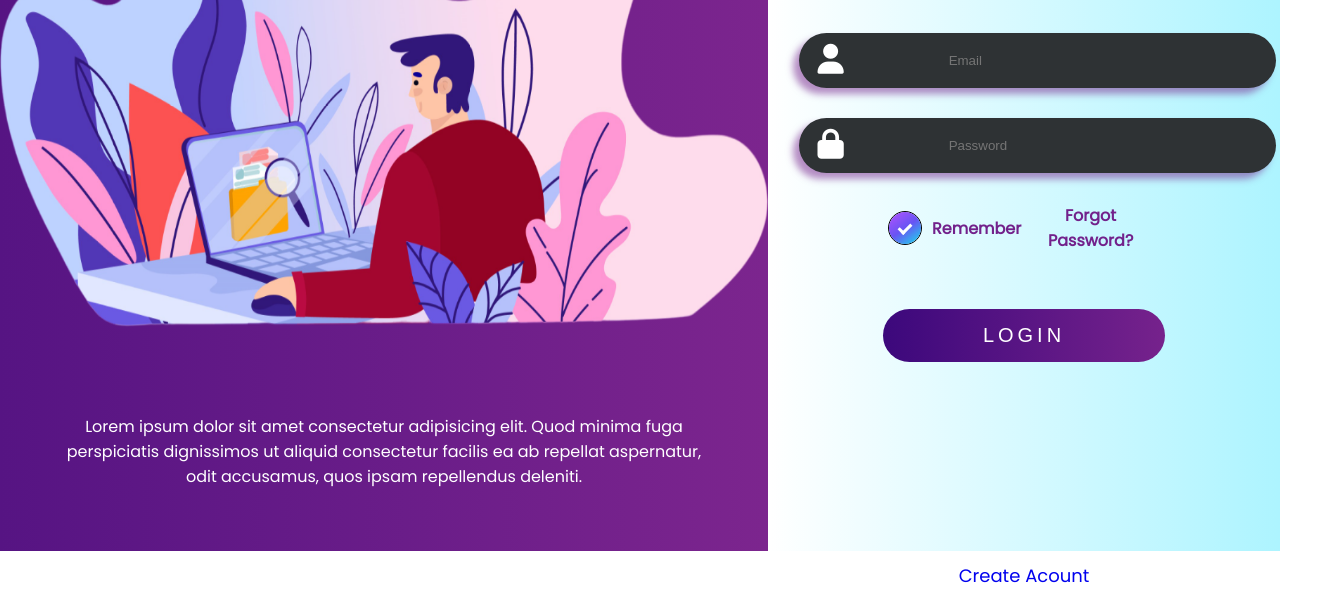
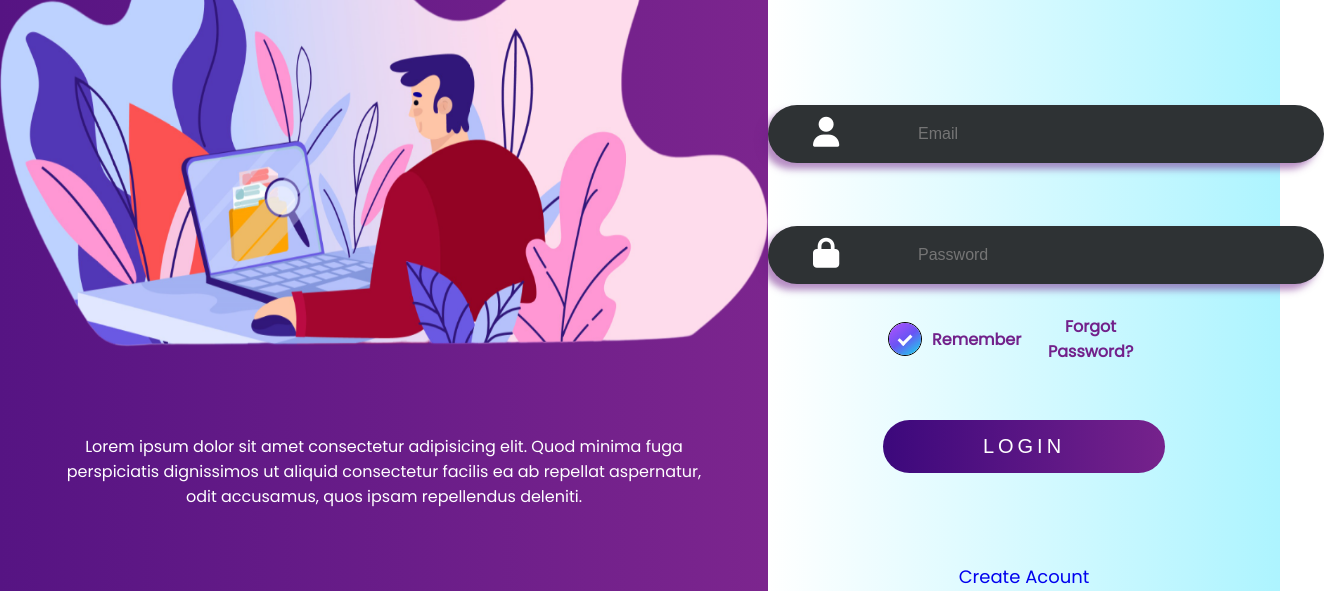
Before and after one commit to victorgustavodev/Register, a website: page index.html in a window 1280 px wide. Shown: the part 249-840 px from the top of the page, 1324 px wide, since content can reach past the window. Drawn offline with Linux system fonts and the light colour scheme.

Commit message:
atualização no estilo

```diff
--- a/style.css
+++ b/style.css
@@ -10,6 +10,8 @@ body {
   display: flex;
   width: 100vh;
   font-family: "Poppins", sans-serif;
+  overflow-x: hidden;
+  overflow-y: hidden;
 }
 .container {
   display: flex;
@@ -25,7 +27,7 @@ body {
   flex-direction: column;
   background: linear-gradient(to right, #561483, #7c258e);
   width: 60vw;
-  height: 100vh;
+  height: 105vh;
 }
 
 .left-page p {
@@ -61,7 +63,7 @@ body {
   flex-direction: column;
   background: linear-gradient(to right, #ffffff, #adf4ff);
   width: 40vw;
-  height: 100vh;
+  height: 105vh;
   z-index: 0;
 }
 
@@ -101,10 +103,17 @@ body {
   color: #72218b;
 }
 
+/* inputs */
+
+input {
+  font-size: medium;
+}
+
 #email
 {
     text-align: left;
     padding: 20px 150px;
+    width: 50%;
     box-sizing: 1px solid black;
     border: none;
     border-radius: 40px;
@@ -116,6 +125,7 @@ body {
 .user input {
   text-align: left;
   padding: 20px 150px;
+  width: 50%;
   box-sizing: 1px solid black;
   border: none;
   border-radius: 40px;
@@ -123,10 +133,19 @@ body {
   box-shadow: -6px 6px 7px 0px #72218b83;
 }
 
+.user input:focus{
+  outline: none;
+  border: 1px solid #ccc;
+}
+
+input:not(:placeholder-shown) {
+  background-color: #e8f0fe;
+}
+
 .user label i {
   position: relative;
   left: 45px;
-  top: 5px;
+  top: 45px;
   color: white;
   font-size: 30px;
 }
@@ -158,7 +177,7 @@ body {
 }
 
 .footer a {
-  margin-top: 200px;
+  margin-top: 90px;
   text-decoration: none;
   font-size: 18px;
   font-weight: 400;
```
